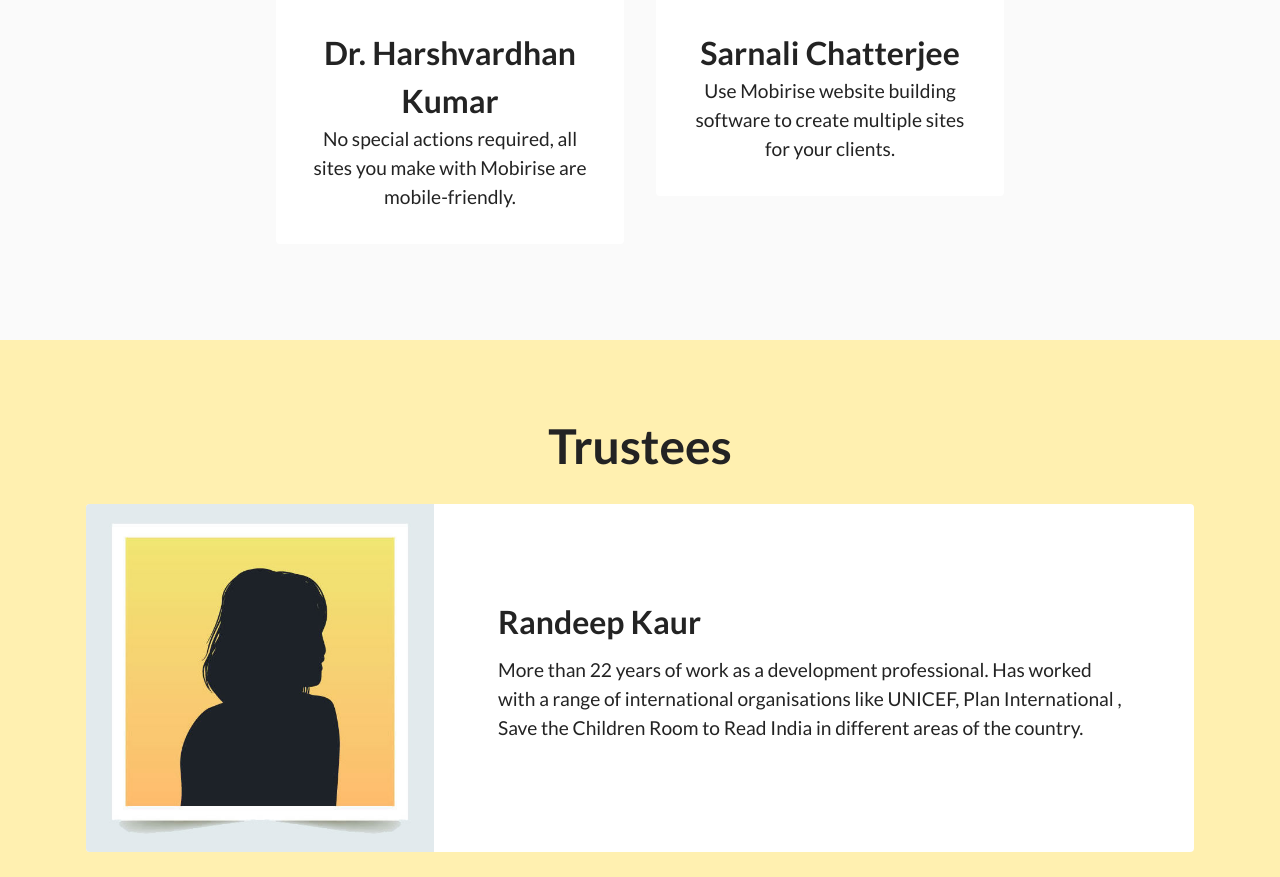
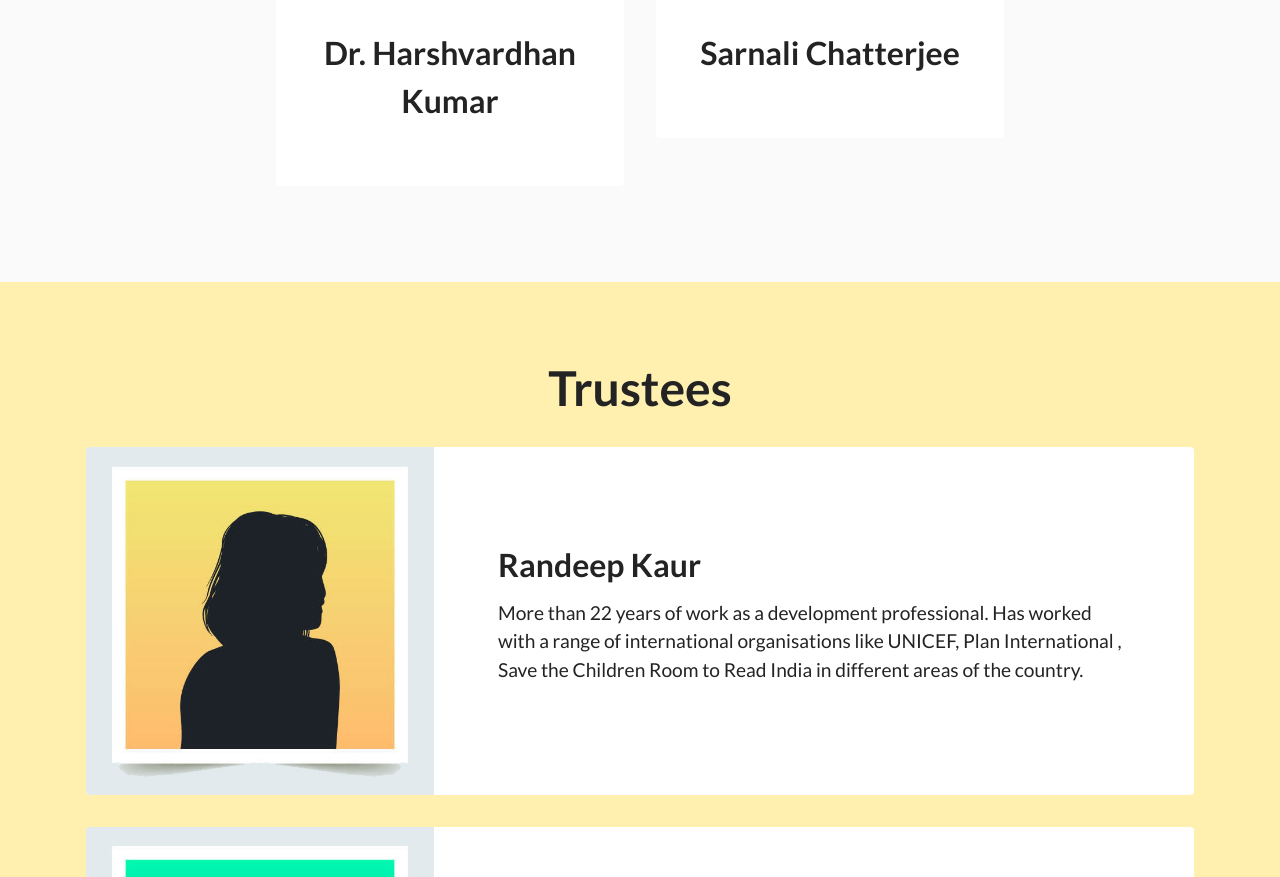
Before and after one commit to acs9/neeti, a plain HTML site: page index.html in a window 1280 px wide. Shown: the part 7655-8532 px from the top of the page. Drawn offline with Linux system fonts and the light colour scheme; files whose address does not match are found by name.

Commit message:
Update index.html

```diff
--- a/index.html
+++ b/index.html
@@ -498,7 +498,7 @@ Support NGO’s in professionalising their cadres of workers through various cap
                         <h5 class="mbr-section-title card-title mbr-fonts-style align-center m-0 display-5"><strong>Dr. Harshvardhan Kumar</strong></h5>
 
                         <p class="card-text mbr-fonts-style align-center display-7">
-                            No special actions required, all sites you make with Mobirise are mobile-friendly.
+                            &nbsp;
                         </p>
 
 
@@ -515,7 +515,7 @@ Support NGO’s in professionalising their cadres of workers through various cap
                         <h5 class="mbr-section-title card-title mbr-fonts-style align-center m-0 display-5"><strong>Sarnali Chatterjee</strong></h5>
 
                         <p class="card-text mbr-fonts-style align-center display-7">
-                            Use Mobirise website building software to create multiple sites for your clients.
+                            &nbsp;
                         </p>
 
 
```
